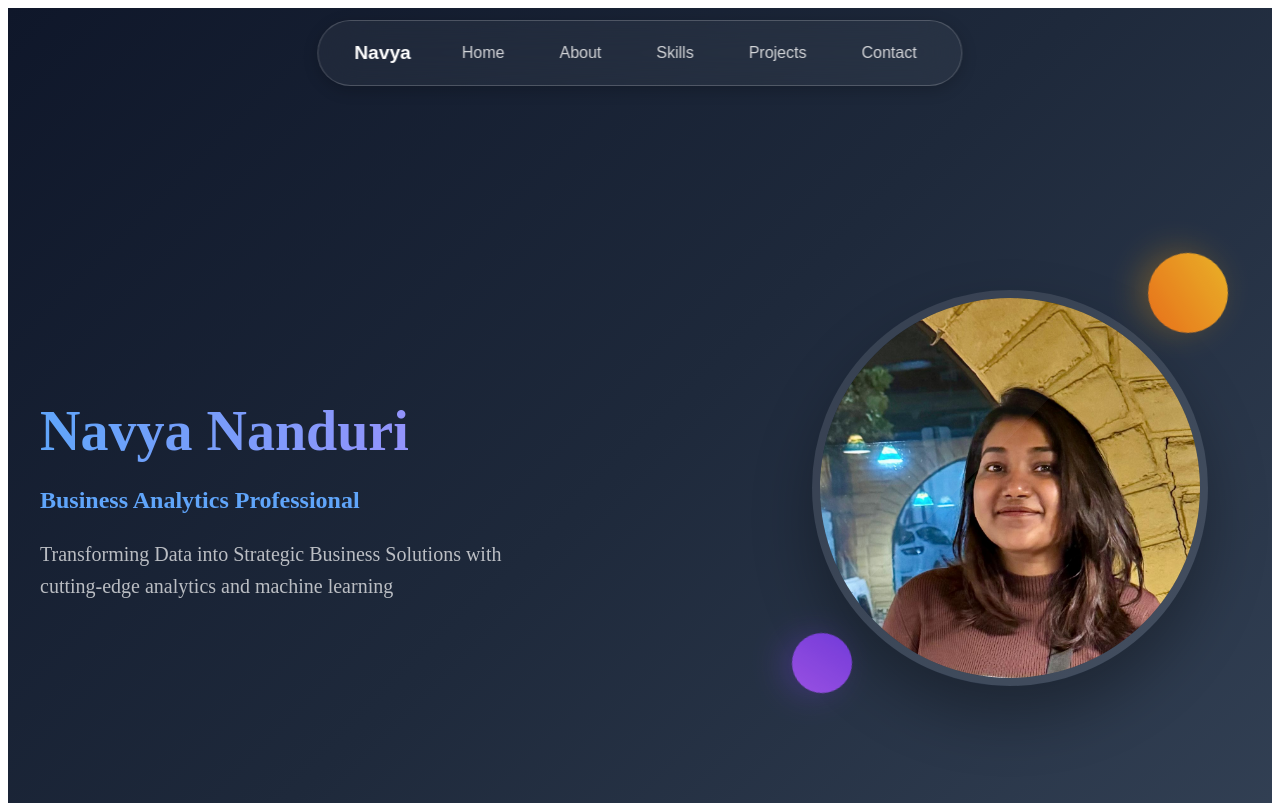
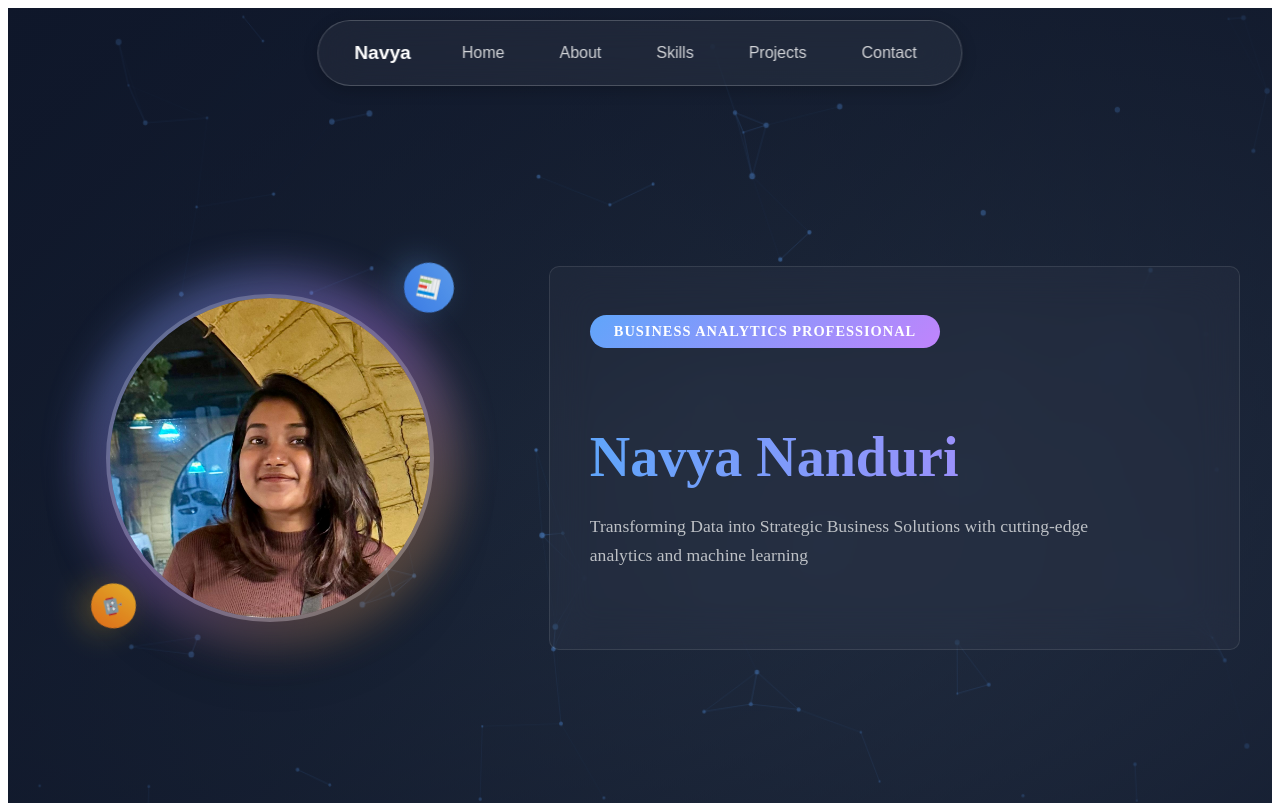
Before and after one commit to Yatheesh-Nagella/navya-portfolio, a Next.js app: page / in a window 1280 px wide. Shown: the top 803 px of the page. Built offline with nearby package versions, Linux system fonts and the light colour scheme.

Commit message:
workflow, home section update

```diff
--- a/src/components/sections/home.tsx
+++ b/src/components/sections/home.tsx
@@ -1,6 +1,97 @@
 'use client';
 
+import { useEffect, useRef } from 'react';
+
 const Hero = () => {
+  const canvasRef = useRef<HTMLCanvasElement>(null);
+
+  useEffect(() => {
+    const canvas = canvasRef.current;
+    if (!canvas) return;
+
+    const ctx = canvas.getContext('2d');
+    if (!ctx) return;
+
+    // Set canvas size
+    const resizeCanvas = () => {
+      canvas.width = window.innerWidth;
+      canvas.height = window.innerHeight;
+    };
+
+    resizeCanvas();
+    window.addEventListener('resize', resizeCanvas);
+
+    // Particle system
+    const particles: Array<{
+      x: number;
+      y: number;
+      vx: number;
+      vy: number;
+      size: number;
+    }> = [];
+
+    // Create particles
+    for (let i = 0; i < 100; i++) {
+      particles.push({
+        x: Math.random() * canvas.width,
+        y: Math.random() * canvas.height,
+        vx: (Math.random() - 0.5) * 0.5,
+        vy: (Math.random() - 0.5) * 0.5,
+        size: Math.random() * 2 + 1,
+      });
+    }
+
+    // Animation loop
+    const animate = () => {
+      ctx.clearRect(0, 0, canvas.width, canvas.height);
+
+      // Update and draw particles
+      particles.forEach((particle, i) => {
+        // Update position
+        particle.x += particle.vx;
+        particle.y += particle.vy;
+
+        // Wrap around edges
+        if (particle.x < 0) particle.x = canvas.width;
+        if (particle.x > canvas.width) particle.x = 0;
+        if (particle.y < 0) particle.y = canvas.height;
+        if (particle.y > canvas.height) particle.y = 0;
+
+        // Draw particle
+        ctx.beginPath();
+        ctx.arc(particle.x, particle.y, particle.size, 0, Math.PI * 2);
+        ctx.fillStyle = 'rgba(96, 165, 250, 0.6)';
+        ctx.fill();
+
+        // Draw connections
+        particles.forEach((otherParticle, j) => {
+          if (i !== j) {
+            const dx = particle.x - otherParticle.x;
+            const dy = particle.y - otherParticle.y;
+            const distance = Math.sqrt(dx * dx + dy * dy);
+
+            if (distance < 100) {
+              ctx.beginPath();
+              ctx.moveTo(particle.x, particle.y);
+              ctx.lineTo(otherParticle.x, otherParticle.y);
+              ctx.strokeStyle = `rgba(96, 165, 250, ${0.2 * (1 - distance / 100)})`;
+              ctx.lineWidth = 1;
+              ctx.stroke();
+            }
+          }
+        });
+      });
+
+      requestAnimationFrame(animate);
+    };
+
+    animate();
+
+    return () => {
+      window.removeEventListener('resize', resizeCanvas);
+    };
+  }, []);
+
   return (
     <section
       id="home"
@@ -11,54 +102,47 @@ const Hero = () => {
         alignItems: 'center',
         justifyContent: 'center',
         position: 'relative',
-        paddingTop: '80px',
+        paddingTop: '50px',
+        overflow: 'hidden',
       }}
     >
+      {/* Animated Background Canvas */}
+      <canvas
+        ref={canvasRef}
+        style={{
+          position: 'absolute',
+          top: 0,
+          left: 0,
+          width: '100%',
+          height: '100%',
+          zIndex: 1,
+        }}
+      />
+
+      {/* Gradient Overlay */}
+      <div style={{
+        position: 'absolute',
+        top: 0,
+        left: 0,
+        right: 0,
+        bottom: 0,
+        background: 'radial-gradient(ellipse at center, rgba(15, 23, 42, 0.1) 0%, rgba(15, 23, 42, 0.8) 100%)',
+        zIndex: 2,
+      }} />
+
+      {/* Content */}
       <div style={{
         maxWidth: '1200px',
         width: '100%',
         padding: '0 2rem',
         display: 'grid',
-        gridTemplateColumns: '1.2fr 0.8fr', // Fixed layout: text left, image right
+        gridTemplateColumns: '0.8fr 1.2fr', // swapped columns
         gap: '3rem',
         alignItems: 'center',
+        position: 'relative',
+        zIndex: 3,
       }}>
-
-        {/* Text Content - Left Side */}
-        <div style={{ textAlign: 'left' }}> {/* Changed to left align */}
-          <h1 style={{
-            fontSize: 'clamp(2.5rem, 6vw, 3.5rem)',
-            fontWeight: 'bold',
-            background: 'linear-gradient(to right, #60a5fa, #c084fc)',
-            WebkitBackgroundClip: 'text',
-            WebkitTextFillColor: 'transparent',
-            backgroundClip: 'text',
-            marginBottom: '1.5rem',
-            lineHeight: '1.1',
-          }}>
-            Navya Nanduri
-          </h1>
-
-          <h2 style={{
-            fontSize: 'clamp(1.2rem, 4vw, 1.5rem)',
-            color: '#60a5fa',
-            fontWeight: '600',
-            marginBottom: '1.5rem',
-          }}>
-            Business Analytics Professional
-          </h2>
-
-          <p style={{
-            fontSize: 'clamp(1rem, 3vw, 1.25rem)',
-            color: 'rgba(255, 255, 255, 0.7)',
-            lineHeight: '1.6',
-            maxWidth: '500px',
-          }}>
-            Transforming Data into Strategic Business Solutions with cutting-edge analytics and machine learning
-          </p>
-        </div>
-
-        {/* Profile Image - Right Side */}
+        {/* Enhanced Profile Image - Left Side */}
         <div style={{
           display: 'flex',
           justifyContent: 'center',
@@ -67,98 +151,149 @@ const Hero = () => {
           <div style={{
             position: 'relative',
             transition: 'transform 0.3s ease',
-          }}
-          onMouseEnter={(e) => {
-            e.currentTarget.style.transform = 'scale(1.05)';
-          }}
-          onMouseLeave={(e) => {
-            e.currentTarget.style.transform = 'scale(1)';
           }}>
-
+            {/* Glowing ring background */}
+            <div style={{
+              position: 'absolute',
+              inset: '-10px',
+              background: 'linear-gradient(135deg, #60a5fa, #c084fc, #fbbf24)',
+              borderRadius: '50%',
+              opacity: 0.3,
+              filter: 'blur(20px)',
+              animation: 'pulse 3s ease-in-out infinite',
+            }} />
             {/* Main Profile Image */}
             <div style={{
-              width: '380px',
-              height: '380px',
+              width: '320px',
+              height: '320px',
               borderRadius: '50%',
               overflow: 'hidden',
-              border: '8px solid rgba(255, 255, 255, 0.1)',
+              border: '4px solid rgba(255, 255, 255, 0.2)',
               boxShadow: '0 30px 60px rgba(0, 0, 0, 0.3)',
               position: 'relative',
+              transition: 'all 0.3s ease',
+            }}
+            onMouseEnter={(e) => {
+              e.currentTarget.style.transform = 'scale(1.05)';
+              e.currentTarget.style.boxShadow = '0 40px 80px rgba(0, 0, 0, 0.4)';
+            }}
+            onMouseLeave={(e) => {
+              e.currentTarget.style.transform = 'scale(1)';
+              e.currentTarget.style.boxShadow = '0 30px 60px rgba(0, 0, 0, 0.3)';
             }}>
               <img
                 src="/images/Head-shot.jpg"
-                alt="Navya Nanduri - Business Analytics Professional"
+                alt="Navya Nanduri"
                 style={{
                   width: '100%',
                   height: '100%',
                   objectFit: 'cover',
                 }}
               />
-
-              {/* Shimmer Effect Overlay */}
-              <div style={{
-                position: 'absolute',
-                top: '-50%',
-                left: '-50%',
-                width: '200%',
-                height: '200%',
-                background: 'linear-gradient(45deg, transparent, rgba(255, 255, 255, 0.1), transparent)',
-                transform: 'rotate(45deg)',
-                animation: 'shimmer 3s linear infinite',
-              }} />
             </div>
-
-            {/* Floating Elements */}
+            {/* Floating tech icons */}
             <div style={{
               position: 'absolute',
               top: '-20px',
               right: '-20px',
-              width: '80px',
-              height: '80px',
+              width: '50px',
+              height: '50px',
+              borderRadius: '50%',
+              background: 'linear-gradient(135deg, #60a5fa, #3b82f6)',
+              display: 'flex',
+              alignItems: 'center',
+              justifyContent: 'center',
+              fontSize: '1.2rem',
+              animation: 'float 4s ease-in-out infinite',
+              boxShadow: '0 10px 30px rgba(96, 165, 250, 0.3)',
+            }}>
+              📊
+            </div>
+            <div style={{
+              position: 'absolute',
+              bottom: '-15px',
+              left: '-15px',
+              width: '45px',
+              height: '45px',
               borderRadius: '50%',
               background: 'linear-gradient(135deg, #fbbf24, #f97316)',
-              boxShadow: '0 10px 30px rgba(245, 158, 11, 0.3)',
-              animation: 'float 4s ease-in-out infinite',
-            }} />
-
+              display: 'flex',
+              alignItems: 'center',
+              justifyContent: 'center',
+              fontSize: '1rem',
+              animation: 'float 4s ease-in-out infinite 2s',
+              boxShadow: '0 10px 30px rgba(251, 191, 36, 0.3)',
+            }}>
+              🤖
+            </div>
+          </div>
+        </div>
+        {/* Enhanced Text Content - Right Side */}
+        <div style={{ textAlign: 'left' }}>
+          {/* Add subtle background card */}
+          <div style={{
+            background: 'rgba(255, 255, 255, 0.03)',
+            backdropFilter: 'blur(20px)',
+            borderRadius: '10px',
+            padding: '3rem 2.5rem',
+            border: '1px solid rgba(255, 255, 255, 0.1)',
+          }}>
             <div style={{
-              position: 'absolute',
-              bottom: '-20px',
-              left: '-20px',
-              width: '60px',
-              height: '60px',
-              borderRadius: '50%',
-              background: 'linear-gradient(135deg, #7c3aed, #a855f7)',
-              boxShadow: '0 10px 30px rgba(124, 58, 237, 0.3)',
-              animation: 'float 4s ease-in-out infinite 2s',
-            }} />
+              display: 'inline-block',
+              background: 'linear-gradient(135deg, #60a5fa, #c084fc)',
+              padding: '0.5rem 1.5rem',
+              borderRadius: '25px',
+              fontSize: '0.9rem',
+              fontWeight: '600',
+              color: 'white',
+              marginBottom: '2rem',
+              textTransform: 'uppercase',
+              letterSpacing: '1px',
+            }}>
+              Business Analytics Professional
+            </div>
+            <h1 style={{
+              fontSize: 'clamp(2.5rem, 6vw, 3.5rem)',
+              fontWeight: 'bold',
+              background: 'linear-gradient(to right, #60a5fa, #c084fc)',
+              WebkitBackgroundClip: 'text',
+              WebkitTextFillColor: 'transparent',
+              backgroundClip: 'text',
+              marginBottom: '1.5rem',
+              lineHeight: '1.1',
+            }}>
+              Navya Nanduri
+            </h1>
+            <p style={{
+              fontSize: 'clamp(1rem, 2.5vw, 1.1rem)',
+              color: 'rgba(255, 255, 255, 0.7)',
+              lineHeight: '1.6',
+              maxWidth: '500px',
+              marginBottom: '2rem',
+            }}>
+              Transforming Data into Strategic Business Solutions with cutting-edge analytics and machine learning
+            </p>
           </div>
         </div>
       </div>
 
       {/* CSS Animations */}
       <style jsx>{`
-        @keyframes shimmer {
-          0% { transform: translateX(-100%) translateY(-100%) rotate(45deg); }
-          100% { transform: translateX(100%) translateY(100%) rotate(45deg); }
+        @keyframes float {
+          0%, 100% { transform: translateY(0px) rotate(0deg); opacity: 0.8; }
+          50% { transform: translateY(-20px) rotate(180deg); opacity: 1; }
         }
 
-        @keyframes float {
-          0%, 100% { transform: translateY(0px) rotate(0deg); opacity: 0.8; }
-          50% { transform: translateY(-30px) rotate(180deg); opacity: 1; }
+        @keyframes pulse {
+          0%, 100% { transform: scale(1); opacity: 0.3; }
+          50% { transform: scale(1.1); opacity: 0.5; }
         }
 
         @media (max-width: 1024px) {
-          section > div {
+          section > div:nth-child(3) {
             grid-template-columns: 1fr !important;
             text-align: center !important;
             gap: 2rem !important;
-          }
-        }
-
-        @media (max-width: 768px) {
-          section > div {
-            padding: 0 1rem !important;
           }
         }
       `}</style>
```
